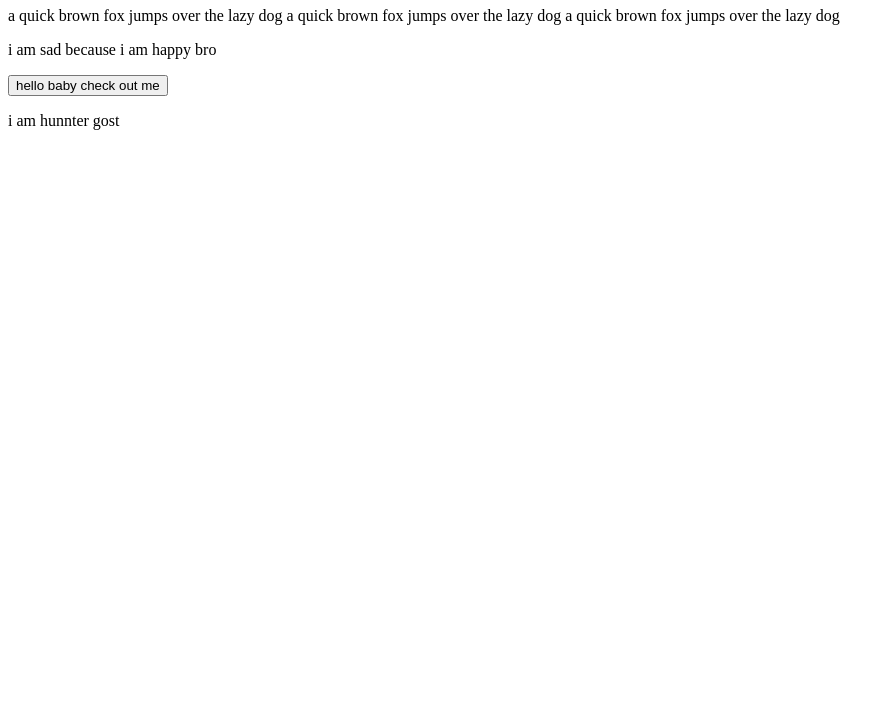
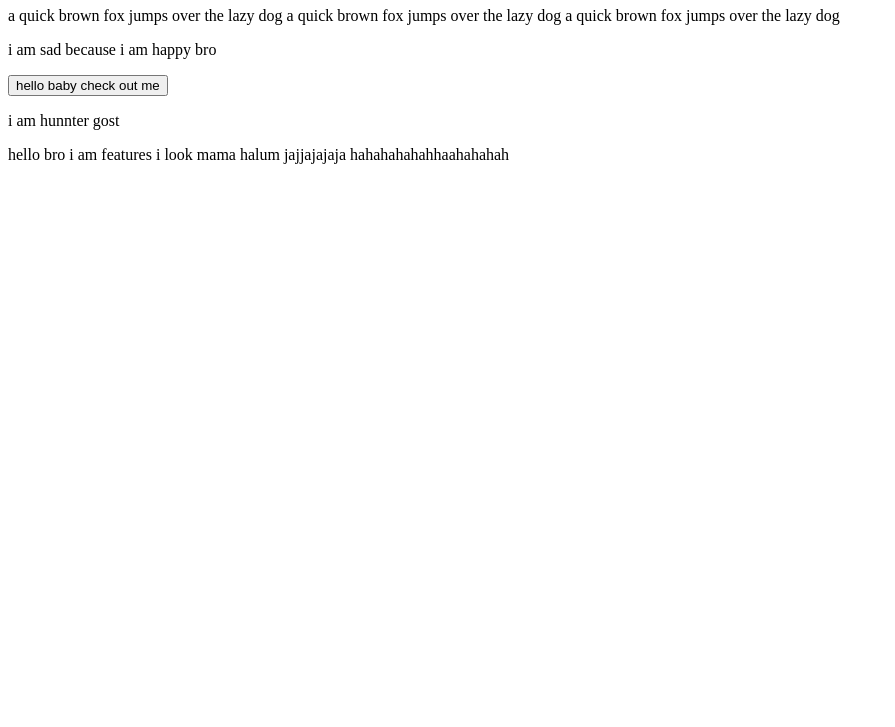
Before and after one commit to lolipop-coder1/my-site, a plain HTML site: page index.html in a window 1280 px wide. Shown: the part 73-800 px from the top of the page, without its empty margins (0-895 px from the left). Drawn offline with Linux system fonts and the light colour scheme.

Commit message:
fourth commit

```diff
--- a/index.html
+++ b/index.html
@@ -13,5 +13,7 @@
      <button>hello baby check out me </button>
      <br>
      <p>i am hunnter gost</p>
-</body>
+      <div class="feauture">
+          hello bro i am features i look mama halum jajjajajaja hahahahahahhaahahahah
+      </div>
 </html>
```
